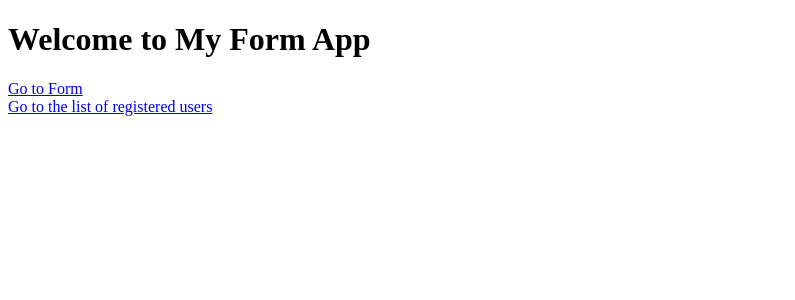
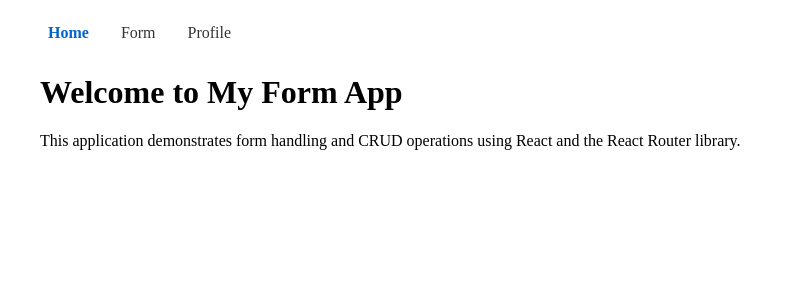
Before and after one commit to tomasis7/my-form-app, a React (Vite) app: page / in a window 1280 px wide. Shown: the top 300 px of the page, without its empty margins (0-795 px from the left). Built offline with nearby package versions, Linux system fonts and the light colour scheme.

Commit message:
feat: refactor routing to use createBrowserRouter and add navigation component

```diff
--- a/src/App.tsx
+++ b/src/App.tsx
@@ -1,16 +1,10 @@
-import { Routes, Route } from "react-router-dom";
-import Home from "./pages/Home";
-import FormPage from "./pages/FormPage";
-import ProfilePage from "./pages/ProfilePage";
+import { createBrowserRouter, RouterProvider } from "react-router-dom";
+import { routes } from "./routes";
+
+const router = createBrowserRouter(routes);
 
 const App = () => {
-  return (
-    <Routes>
-      <Route path="/" element={<Home />} />
-      <Route path="/form" element={<FormPage />} />
-      <Route path="/profile" element={<ProfilePage />} />
-    </Routes>
-  );
+  return <RouterProvider router={router} />;
 };
 
 export default App;
--- /dev/null
+++ b/src/components/Navigation.tsx
@@ -0,0 +1,30 @@
+import { NavLink } from "react-router-dom";
+import styled from "styled-components";
+
+const Nav = styled.nav`
+  margin-bottom: 2rem;
+`;
+
+const StyledNavLink = styled(NavLink)`
+  margin-right: 1rem;
+  text-decoration: none;
+  color: #333;
+  padding: 0.5rem;
+
+  &.active {
+    font-weight: bold;
+    color: #0066cc;
+  }
+`;
+
+const Navigation = () => {
+  return (
+    <Nav>
+      <StyledNavLink to="/">Home</StyledNavLink>
+      <StyledNavLink to="/form">Form</StyledNavLink>
+      <StyledNavLink to="/profile">Profile</StyledNavLink>
+    </Nav>
+  );
+};
+
+export default Navigation;
--- /dev/null
+++ b/src/layouts/RootLayout.tsx
@@ -0,0 +1,22 @@
+import { Outlet } from "react-router-dom";
+import Navigation from "../components/Navigation";
+import styled from "styled-components";
+
+const Container = styled.div`
+  max-width: 1200px;
+  margin: 0 auto;
+  padding: 1rem;
+`;
+
+const RootLayout = () => {
+  return (
+    <Container>
+      <Navigation />
+      <main>
+        <Outlet />
+      </main>
+    </Container>
+  );
+};
+
+export default RootLayout;
--- a/src/main.tsx
+++ b/src/main.tsx
@@ -1,12 +1,9 @@
 import React from "react";
 import ReactDOM from "react-dom/client";
-import { BrowserRouter } from "react-router-dom";
 import App from "./App";
 
 ReactDOM.createRoot(document.getElementById("root")!).render(
   <React.StrictMode>
-    <BrowserRouter>
-      <App />
-    </BrowserRouter>
-  </React.StrictMode>
+    <App />
+  </React.StrictMode>,
 );
--- a/src/pages/Home.tsx
+++ b/src/pages/Home.tsx
@@ -1,12 +1,11 @@
-import { Link } from "react-router-dom";
-
 const Home = () => {
   return (
     <div>
       <h1>Welcome to My Form App</h1>
-      <Link to="/form">Go to Form</Link><br />
-      <Link to="/profile">Go to the list of registered users</Link>
-
+      <p>
+        This application demonstrates form handling and CRUD operations using
+        React and the React Router library.
+      </p>
     </div>
   );
 };
--- /dev/null
+++ b/src/routes.tsx
@@ -0,0 +1,26 @@
+import { RouteObject } from "react-router-dom";
+import Home from "./pages/Home";
+import FormPage from "./pages/FormPage";
+import ProfilePage from "./pages/ProfilePage";
+import RootLayout from "./layouts/RootLayout";
+
+export const routes: RouteObject[] = [
+  {
+    path: "/",
+    element: <RootLayout />,
+    children: [
+      {
+        index: true,
+        element: <Home />,
+      },
+      {
+        path: "form",
+        element: <FormPage />,
+      },
+      {
+        path: "profile",
+        element: <ProfilePage />,
+      },
+    ],
+  },
+];
```
